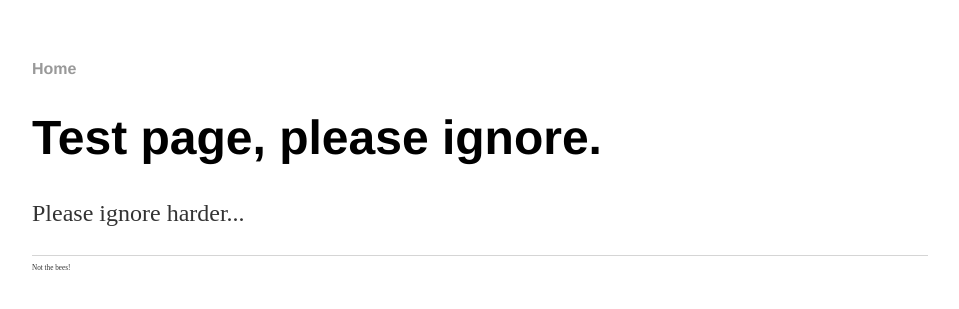
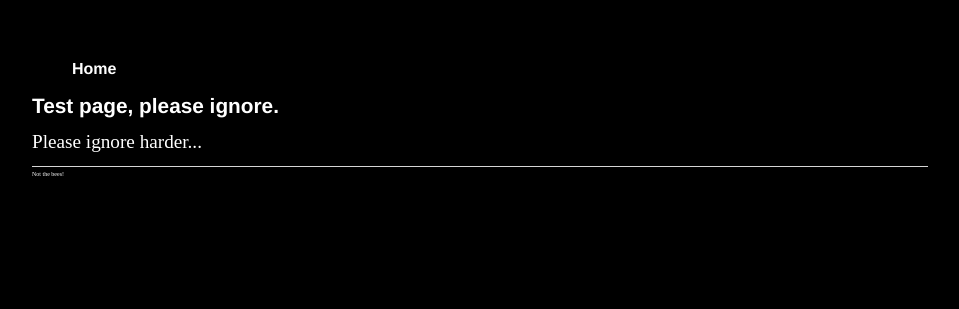
Before and after one commit to HTCPCP-Error418/anonzak.github.io, a Jekyll site: the page built from index.html, in a window 1280 px wide. Shown: the top 309 px of the page, without its empty margins (160-1119 px from the left). Built offline with Jekyll 4.4.1, drawn with Linux system fonts in a browser that asks for light colours.

Commit message:
Update main.css

```diff
--- a/css/main.css
+++ b/css/main.css
@@ -1,10 +1,12 @@
 body {
 	margin: 60px auto;
 	width: 70%;
+	background-color: #000000
 }
 
 nav ul {
 	font-family: 'Helvetica', 'Arial', 'Sans-Serif';
+	color: #ffffff
 	padding: 0px;
 	list-style: none;
 	font-weight: bold;
@@ -13,11 +15,17 @@ nav ul {
 nav ul li {
 	display: inline;
 	margin-right: 20px;
+	color: #ffffff
+}
+
+ul {
+	list-style-type: circle;
+	list-style-position: inside;
 }
 
 a {
 	text-decoration: none;
-  color: #999;
+	color: #ffffff;
 }
 
 a:hover {
@@ -25,26 +33,23 @@ a:hover {
 }
 
 h1 {
-  font-size: 3em;
+	font-size: 1.3em;
 	font-family: 'Helvetica', 'Arial', 'Sans-Serif';
+	color: #ffffff
 }
 
 p {
-  font-size: 1.5em;
-  line-height: 1.4em;
-  color: #333;
+	font-size: 1.2em;
+	line-height: .5em;
+	color: #ffffff;
 }
 
 footer {
 	border-top: 1px solid #d5d5d5;
 	font-size: .3em;
+	color: #ffffff
 }
 
-ul.posts {
-  margin: 20px auto 40px;
-  font-size: 1.5em;
+.uline {
+	text-decoration: underline;
 }
-
-ul.posts li {
-  list-style: none;
-}
```
Lines whose indentation alone changed are shown as unchanged.
